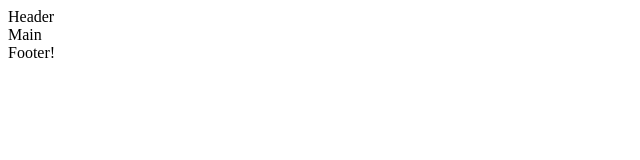
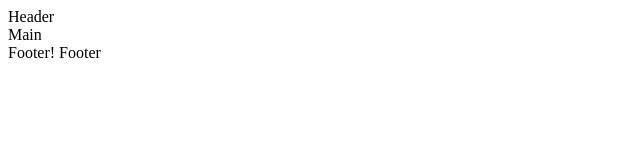
Before and after one commit to SvetlanaCh03/my_project, a plain HTML site: page index.html in a window 1280 px wide. Shown: the full height of the page, 0-640 px from the left. Drawn offline with Linux system fonts and the light colour scheme.

Commit message:
add footer

```diff
--- a/index.html
+++ b/index.html
@@ -9,7 +9,7 @@
 <body>
   <header>Header</header>
   <main>Main</main>
-  <footer>Footer!</footer>
+  <footer>Footer! Footer</footer>
 
 </body>
 </html>
```
